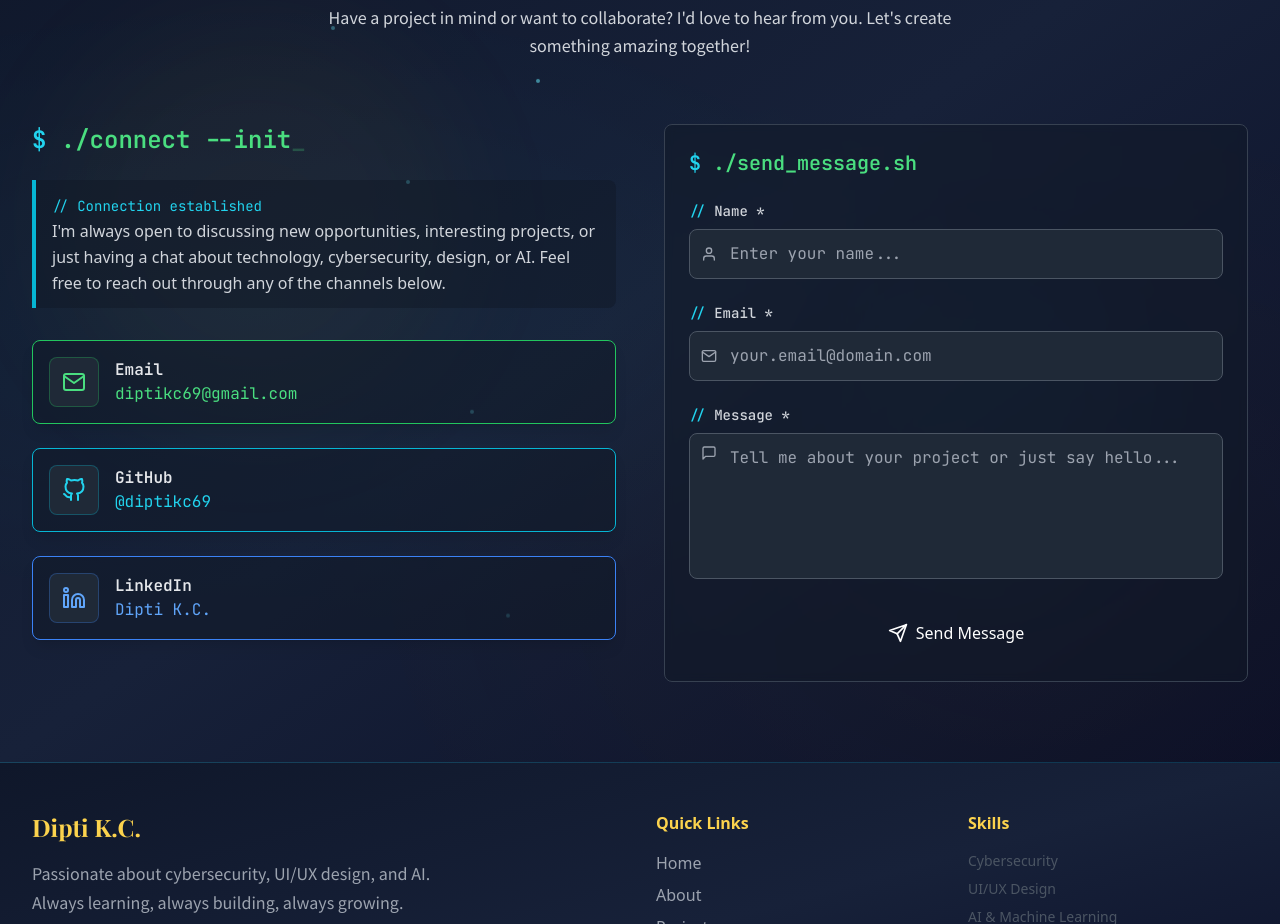
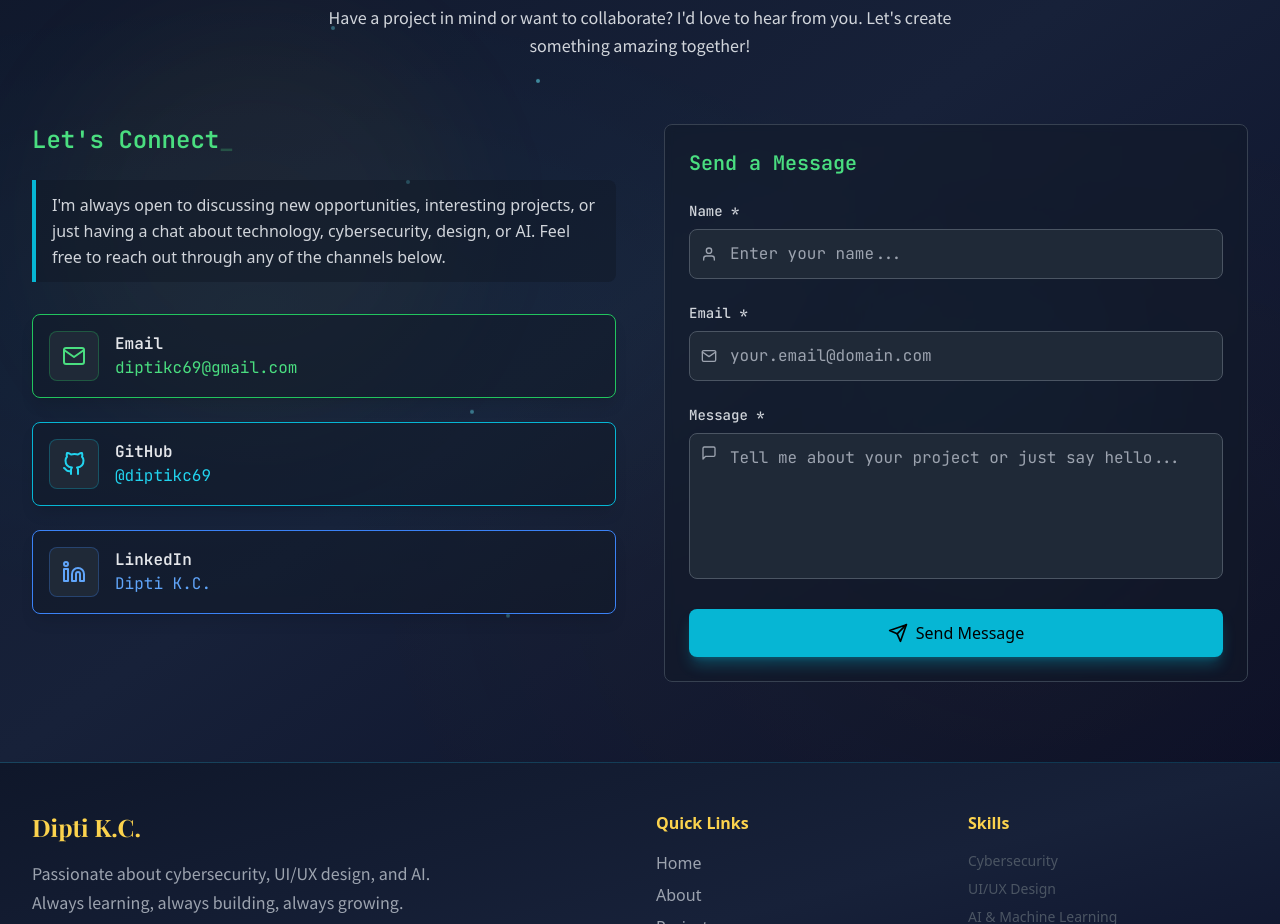
Before and after one commit to diptikc69/portfolio, a React (Vite) app in the folder frontend/: page / in a window 1280 px wide. Shown: the part 4920-5844 px from the top of the page. Built offline with nearby package versions, Linux system fonts and the light colour scheme; the HTML template or start-up script is replaced by a standard one.

Commit message:
fix: add visible hover effect to Send Message button

```diff
--- a/frontend/src/components/Contact.jsx
+++ b/frontend/src/components/Contact.jsx
@@ -195,7 +195,7 @@ const Contact = () => {
             <motion.div variants={itemVariants} className="space-y-8 relative z-10">
               <div>
                 <h3 className="text-2xl font-bold mb-6 text-green-400 font-mono">
-                  <span className="text-cyan-400">$</span> ./connect --init
+                  Let's Connect
                   <motion.span
                     animate={{ opacity: [1, 0, 1] }}
                     transition={{ duration: 1, repeat: Infinity }}
@@ -205,7 +205,6 @@ const Contact = () => {
                   </motion.span>
                 </h3>
                 <p className="text-gray-300 leading-relaxed mb-8 border-l-4 border-cyan-500 pl-4 bg-gray-900/50 p-3 rounded-r-lg">
-                  <span className="text-cyan-400 font-mono text-sm">// Connection established</span><br />
                   I'm always open to discussing new opportunities, interesting projects,
                   or just having a chat about technology, cybersecurity, design, or AI.
                   Feel free to reach out through any of the channels below.
@@ -283,13 +282,13 @@ const Contact = () => {
             <motion.div variants={itemVariants} className="relative z-10">
               <div className="bg-gray-900/50 border border-gray-700 rounded-lg p-6 backdrop-blur-sm">
                 <h3 className="text-xl font-bold mb-6 text-green-400 font-mono">
-                  <span className="text-cyan-400">$</span> ./send_message.sh
+                  Send a Message
                 </h3>
                 <form onSubmit={handleSubmit} className="space-y-6">
                   {/* Name Field */}
                   <div>
                     <label htmlFor="name" className="block text-sm font-medium text-gray-300 mb-2 font-mono">
-                      <span className="text-cyan-400">//</span> Name *
+                      Name *
                     </label>
                     <div className="relative">
                       <FiUser className="absolute left-3 top-1/2 transform -translate-y-1/2 text-gray-400" />
@@ -314,7 +313,7 @@ const Contact = () => {
                   {/* Email Field */}
                   <div>
                     <label htmlFor="email" className="block text-sm font-medium text-gray-300 mb-2 font-mono">
-                      <span className="text-cyan-400">//</span> Email *
+                      Email *
                     </label>
                     <div className="relative">
                       <FiMail className="absolute left-3 top-1/2 transform -translate-y-1/2 text-gray-400" />
@@ -339,7 +338,7 @@ const Contact = () => {
                   {/* Message Field */}
                   <div>
                     <label htmlFor="message" className="block text-sm font-medium text-gray-300 mb-2 font-mono">
-                      <span className="text-cyan-400">//</span> Message *
+                      Message *
                     </label>
                     <div className="relative">
                       <FiMessageSquare className="absolute left-3 top-3 text-gray-400" />
@@ -366,10 +365,10 @@ const Contact = () => {
                     type="submit"
                     disabled={isSubmitting}
                     className={`w-full py-3 px-6 rounded-lg font-medium transition-all duration-300 flex items-center justify-center space-x-2 ${isSubmitting
-                        ? 'bg-gray-400 cursor-not-allowed'
-                        : 'bg-primary-600 hover:bg-primary-700 transform hover:scale-105'
-                      } text-white focus:outline-none focus:ring-2 focus:ring-primary-500 focus:ring-offset-2`}
-                    whileHover={!isSubmitting ? { scale: 1.02 } : {}}
+                        ? 'bg-gray-600 cursor-not-allowed text-gray-400'
+                        : 'bg-cyan-500 hover:bg-cyan-400 text-black shadow-lg shadow-cyan-500/30 hover:shadow-cyan-400/50'
+                      } focus:outline-none focus:ring-2 focus:ring-cyan-500 focus:ring-offset-2`}
+                    whileHover={!isSubmitting ? { scale: 1.02, boxShadow: "0 0 25px rgba(34, 211, 238, 0.5)" } : {}}
                     whileTap={!isSubmitting ? { scale: 0.98 } : {}}
                   >
                     {isSubmitting ? (
```
